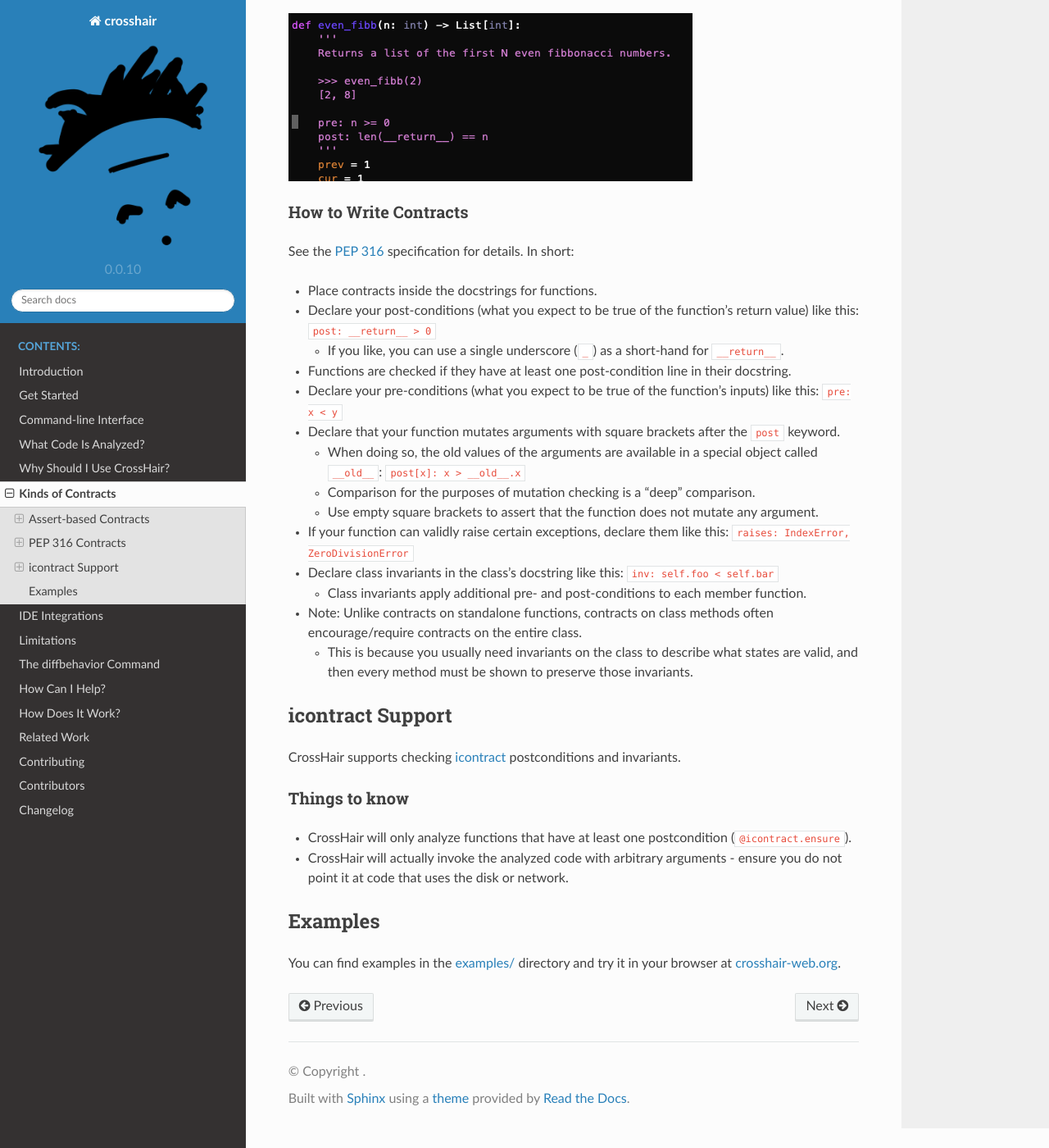
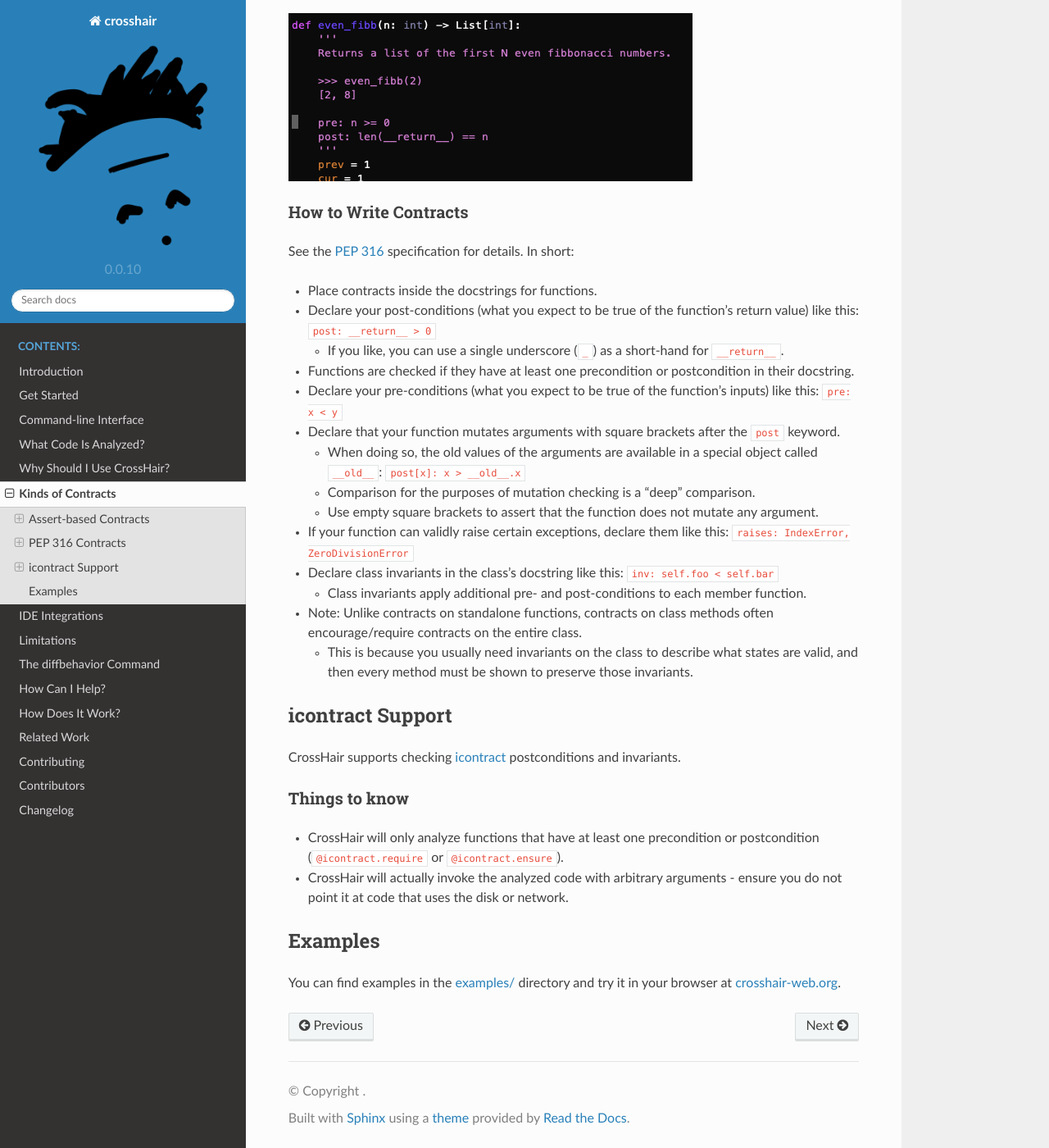
Before and after one commit to pschanely/CrossHair, a Sphinx documentation site: the page built from doc/source/kinds_of_contracts.rst, in a window 1280 px wide and 1400 px high, scrolled down 1828 px. Shown: the whole window at 82% size. Built offline with Sphinx 7.4.7 and the Read the Docs theme 2.0.0, drawn with Linux system fonts in a browser that asks for light colours; the version number is read from the project's files by our own code.

Commit message:
Update docs for what's analyzed
We now analyze functions that only have preconditions.

```diff
--- a/doc/source/kinds_of_contracts.rst
+++ b/doc/source/kinds_of_contracts.rst
@@ -114,8 +114,8 @@
   - If you like, you can use a single underscore (``_``) as a short-hand
     for ``__return__``.
 
-- Functions are checked if they have at least one post-condition line in their
-  docstring.
+- Functions are checked if they have at least one precondition or postcondition in
+  their docstring.
 - Declare your pre-conditions (what you expect to be true of the function's
   inputs) like this: ``pre: x < y``
 - Declare that your function mutates arguments with square brackets after
@@ -157,8 +157,8 @@
 Things to know
 --------------
 
-* CrossHair will only analyze functions that have at least one postcondition
-  (``@icontract.ensure``).
+* CrossHair will only analyze functions that have at least one precondition or
+  postcondition (``@icontract.require`` or ``@icontract.ensure``).
 * CrossHair will actually invoke the analyzed code with arbitrary arguments -
   ensure you do not point it at code that uses the disk or network.
 
```
